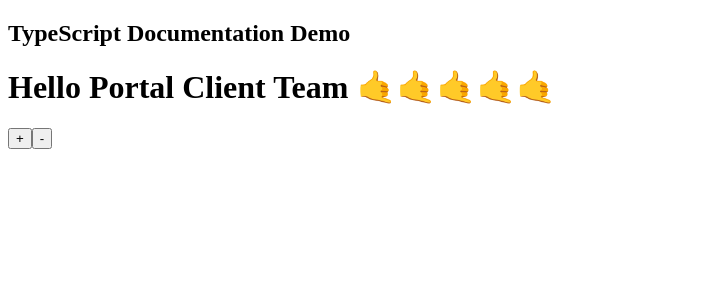
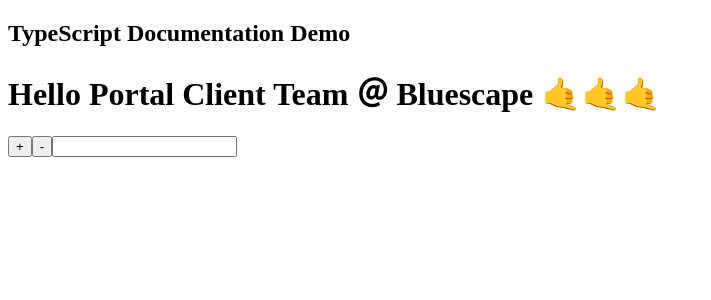
Before and after one commit to al61/typescript-demo, a React (Create React App) app: page / in a window 1280 px wide. Shown: the top 300 px of the page, without its empty margins (0-711 px from the left). Built offline with nearby package versions, Linux system fonts and the light colour scheme.

Commit message:
Add more content

```diff
--- a/src/components/App.tsx
+++ b/src/components/App.tsx
@@ -35,7 +35,7 @@
   return (
     <div>
       <h2>TypeScript Documentation Demo</h2>
-      <Hello name="Portal Client Team" enthusiasmLevel={5} />
+      <Hello name="Portal Client Team" enthusiasmLevel={3} />
     </div>
   );
 };
--- a/src/components/Hello.tsx
+++ b/src/components/Hello.tsx
@@ -5,13 +5,14 @@
 type HelloProps = {
   name: string; // required
   enthusiasmLevel?: number; // optional
+  company: string; // default prop
 };
 
-const Hello = ({ name, enthusiasmLevel = 1 }: HelloProps) => {
+const Hello = (props: HelloProps) => {
+  const { name, enthusiasmLevel = 1, company } = props; // destructure props
+
   const [currentEnthusiasm, setcurrentEnthusiasm] = useState(enthusiasmLevel);
-
-  const handleIncrement = () => updateEnthusiasm(currentEnthusiasm + 1);
-  const handleDecrement = () => updateEnthusiasm(currentEnthusiasm - 1);
+  const [input, setInput] = useState('');
 
   const getExclamationMarks = (numChars: number) => {
     return Array(numChars + 1).join('🤙');
@@ -21,13 +22,23 @@
     setcurrentEnthusiasm(updateNumber);
   };
 
+  // event handlers
+  const handleInput = (e: React.FormEvent<HTMLInputElement>): void => {
+    setInput(e.currentTarget.value);
+  };
+
   return (
     <Fragment>
-      <h1>{`Hello ${name} ${getExclamationMarks(currentEnthusiasm)}`}</h1>
-      <button onClick={handleIncrement}>+</button>
-      <button onClick={handleDecrement}>-</button>
+      <h1>{`Hello ${name} ＠ ${company} ${getExclamationMarks(currentEnthusiasm)}`}</h1>
+      <button onClick={() => updateEnthusiasm(currentEnthusiasm + 1)}>+</button>
+      <button onClick={() => updateEnthusiasm(currentEnthusiasm - 1)}>-</button>
+      <input type="text" value={input} onChange={handleInput} />
     </Fragment>
   );
 };
 
 export default Hello;
+
+Hello.defaultProps = {
+  company: 'Bluescape',
+};
```
